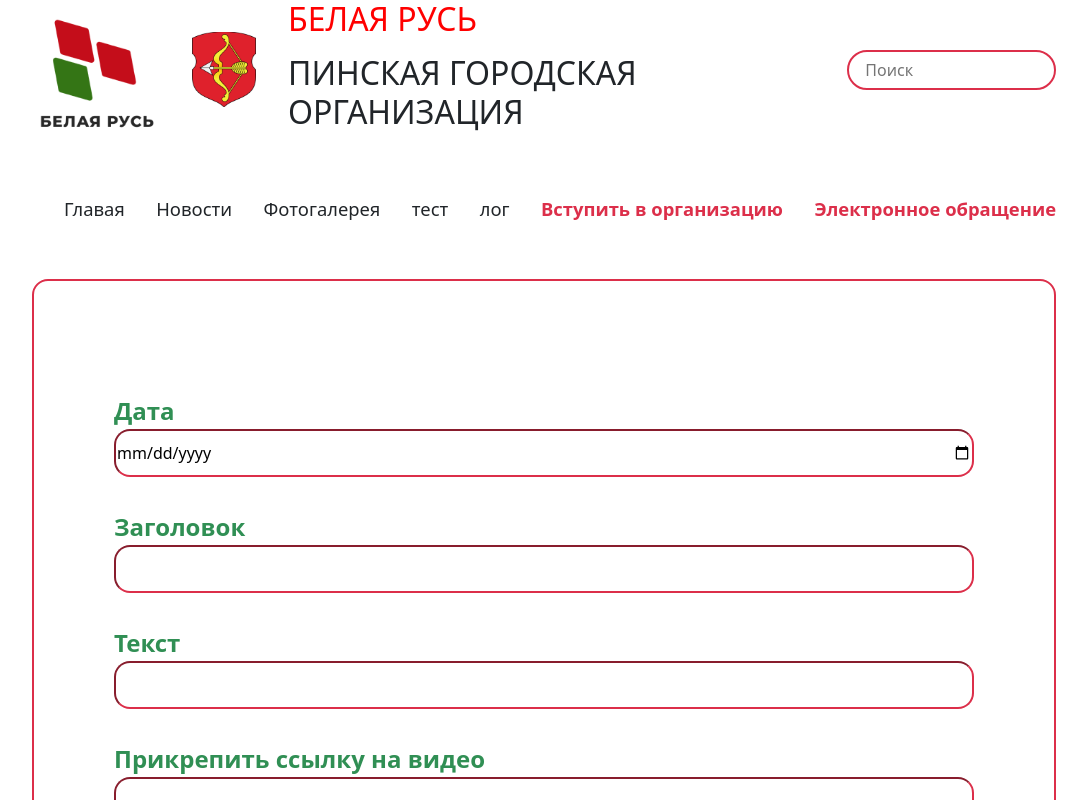
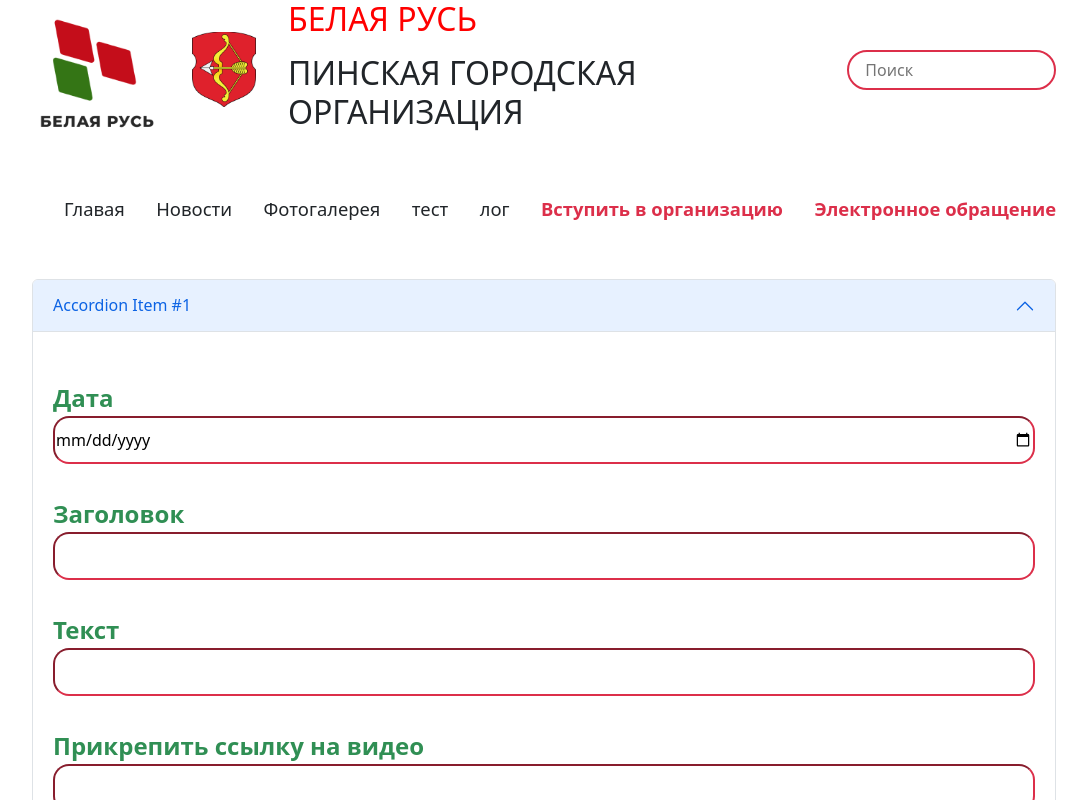
Before and after one commit to Ghost1386/Belarus, a React (Create React App) app in the folder Belarus/Belarus/ClientApp/: page /admin in a window 1280 px wide. Shown: the top 800 px of the page, without its empty margins (96-1183 px from the left). Built offline with nearby package versions, Linux system fonts and the light colour scheme.

Commit message:
styles for admin panel

```diff
--- a/Belarus/Belarus/ClientApp/package.json
+++ b/Belarus/Belarus/ClientApp/package.json
@@ -13,7 +13,7 @@
     "merge": "^2.1.1",
     "oidc-client": "^1.11.5",
     "react": "^18.1.0",
-    "react-bootstrap": "^2.5.0",
+    "react-bootstrap": "^2.6.0",
     "react-dom": "^18.1.0",
     "react-router": "^6.4.2",
     "react-router-bootstrap": "^0.26.1",
--- a/Belarus/Belarus/ClientApp/src/pages/Admin.jsx
+++ b/Belarus/Belarus/ClientApp/src/pages/Admin.jsx
@@ -1,6 +1,7 @@
 import React from 'react';
-import styles from './Appeal.module.scss';
+import styles from './Admin.module.scss';
 import axios from 'axios';
+import Accordion from 'react-bootstrap/Accordion';
 
 const ADMIN_API_URL = 'http://localhost:7001/api/admin/';
 
@@ -51,6 +52,13 @@
 
     render() {
     return  <div className={styles.container}>
+
+
+
+    <Accordion defaultActiveKey={['0']} alwaysOpen>
+    <Accordion.Item eventKey="0">
+      <Accordion.Header>Accordion Item #1</Accordion.Header>
+      <Accordion.Body>
       <form onSubmit={this.submitNew} className={styles.form}>
 
     <label htmlFor="date" className={styles.form__label}>Дата</label>
@@ -72,6 +80,21 @@
 
     <input type="submit" />
 </form>
+      </Accordion.Body>
+    </Accordion.Item>
+    <Accordion.Item eventKey="1">
+      <Accordion.Header>Accordion Item #2</Accordion.Header>
+      <Accordion.Body>
+        Lorem ipsum dolor sit amet, consectetur adipiscing elit, sed do
+        eiusmod tempor incididunt ut labore et dolore magna aliqua. Ut enim ad
+        minim veniam, quis nostrud exercitation ullamco laboris nisi ut
+        aliquip ex ea commodo consequat. Duis aute irure dolor in
+        reprehenderit in voluptate velit esse cillum dolore eu fugiat nulla
+        pariatur. Excepteur sint occaecat cupidatat non proident, sunt in
+        culpa qui officia deserunt mollit anim id est laborum.
+      </Accordion.Body>
+    </Accordion.Item>
+  </Accordion>
   </div>;
     }
     }
--- /dev/null
+++ b/Belarus/Belarus/ClientApp/src/pages/Admin.module.scss
@@ -0,0 +1,46 @@
+.container {
+    padding: 2.5rem 10%;
+    padding-top: 0;
+}
+
+.form {
+
+
+    &__label {
+        color:#308F54;
+        font-weight: 700;
+        padding-top: 2rem;
+        font-size: 1.5rem;
+        padding-right: 2rem;
+    }
+
+    &__input {
+        width: 100%;
+        height: 3rem;
+        border-color: #DC2F4A;
+        border-radius: 1rem;
+    }
+
+    &__inputtext {
+        width: 100%;
+        height: 20rem;
+        border-color: #DC2F4A;
+        border-radius: 1rem;
+    }
+
+    &__inputfile {
+
+    }
+
+    &__button {
+        display: block;
+        margin: 0 auto;
+        border: 2px solid #DC2F4A ;
+        border-radius: 10rem;
+        width: 12rem;
+        height: 2.5rem;
+        font-size: 1.15rem;
+        margin-top: 2rem;
+
+    }
+}
```
Also changed, not shown: Belarus/Belarus/ClientApp/src/pages/News.jsx (added), Belarus/Belarus/ClientApp/src/pages/News.module.scss (added), 1 other file (tests, documents, lock files or other folders). Lines whose indentation alone changed are shown as unchanged.
